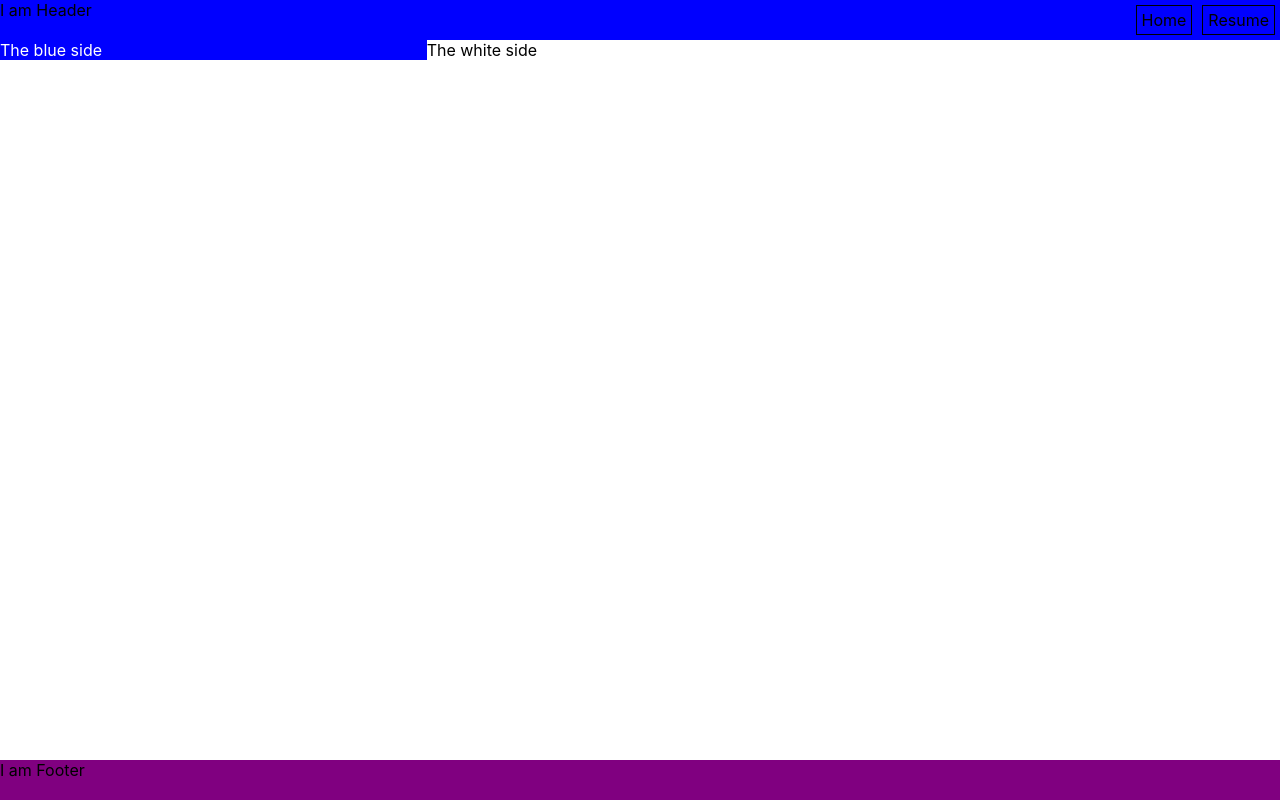
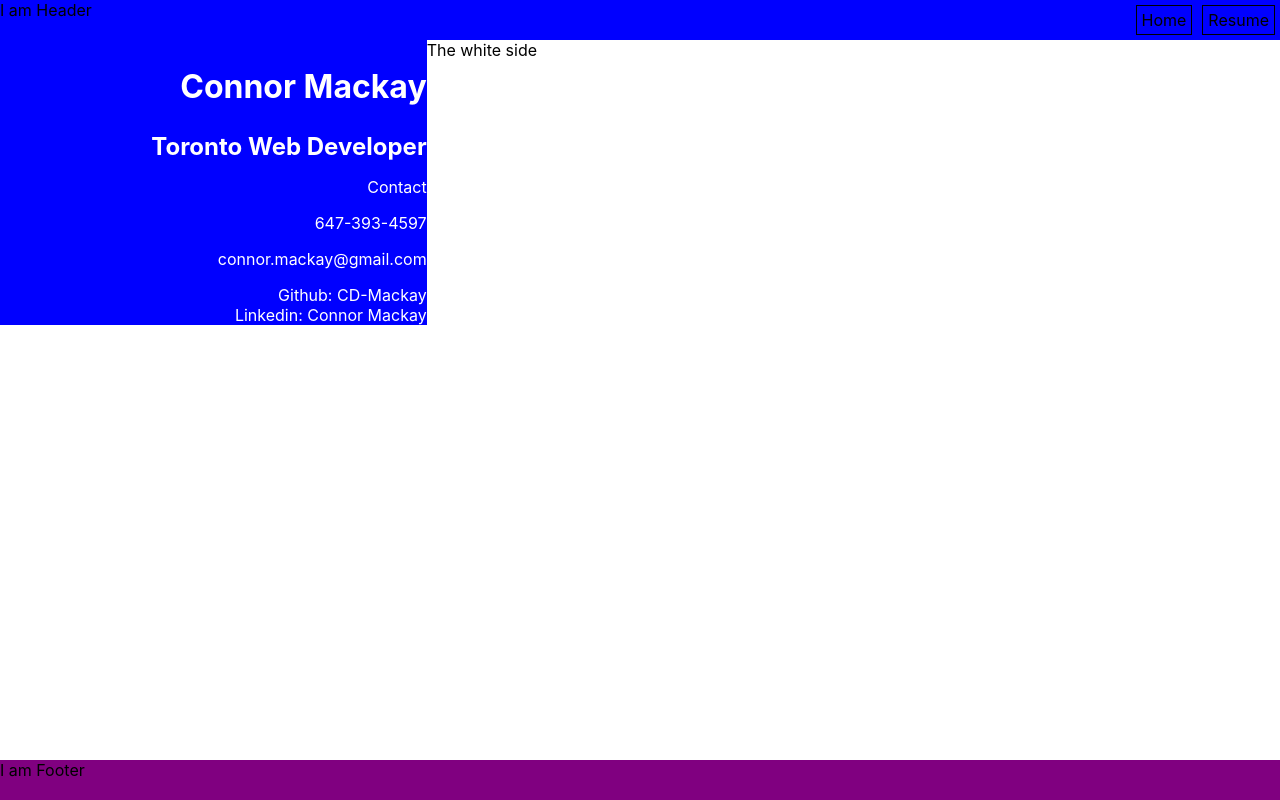
Before and after one commit to CD-Mackay/personal_site, a Next.js app: page /resume in a window 1280 px wide. Built offline with nearby package versions, Linux system fonts and the light colour scheme.

Commit message:
add contact info

```diff
--- a/Components/ResumeDoc/ResumeDoc.js
+++ b/Components/ResumeDoc/ResumeDoc.js
@@ -1,10 +1,20 @@
+import Link from "next/link";
 import styles from "./ResumeDoc.module.css";
-
 
 export default function ResumeDoc() {
   return (
     <div className={styles.page}>
-      <div className={styles.contact}>The blue side</div>
+      <div className={styles.contact}>
+        <h2>Connor Mackay</h2>
+        <h6>Toronto Web Developer</h6>
+        <p>Contact</p>
+        <p>647-393-4597</p>
+        <p>connor.mackay@gmail.com</p>
+        <div className={styles.links}>
+          <Link href="">Github: CD-Mackay</Link>
+          <Link href="">Linkedin: Connor Mackay</Link>
+        </div>
+      </div>
       <div className={styles.experience}>The white side</div>
     </div>
   );
--- a/Components/ResumeDoc/ResumeDoc.module.css
+++ b/Components/ResumeDoc/ResumeDoc.module.css
@@ -6,4 +6,10 @@
 .contact {
   background-color: blue;
   color: white;
+  text-align: right;
 }
+
+.links {
+  display: flex;
+  flex-direction: column;
+}
```
